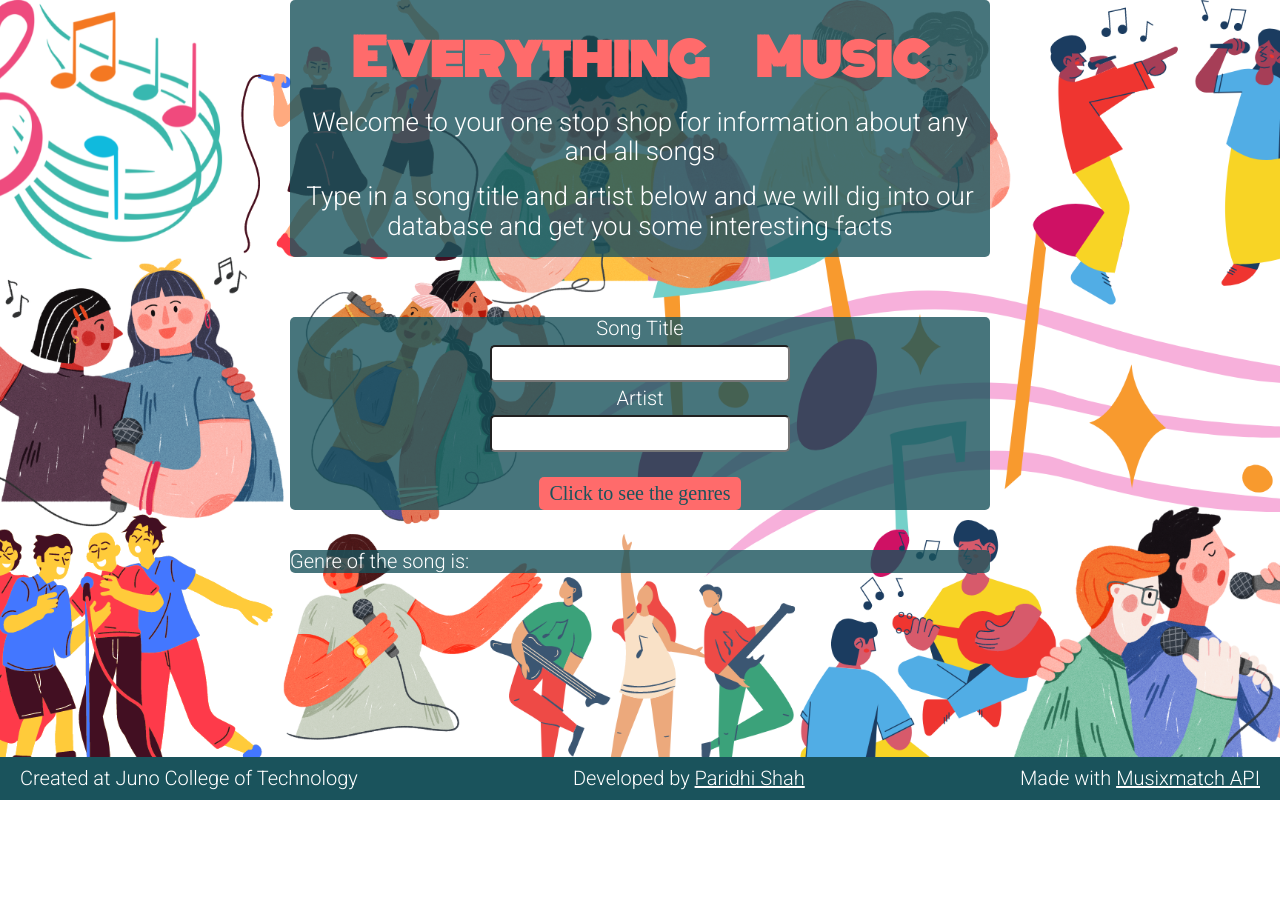
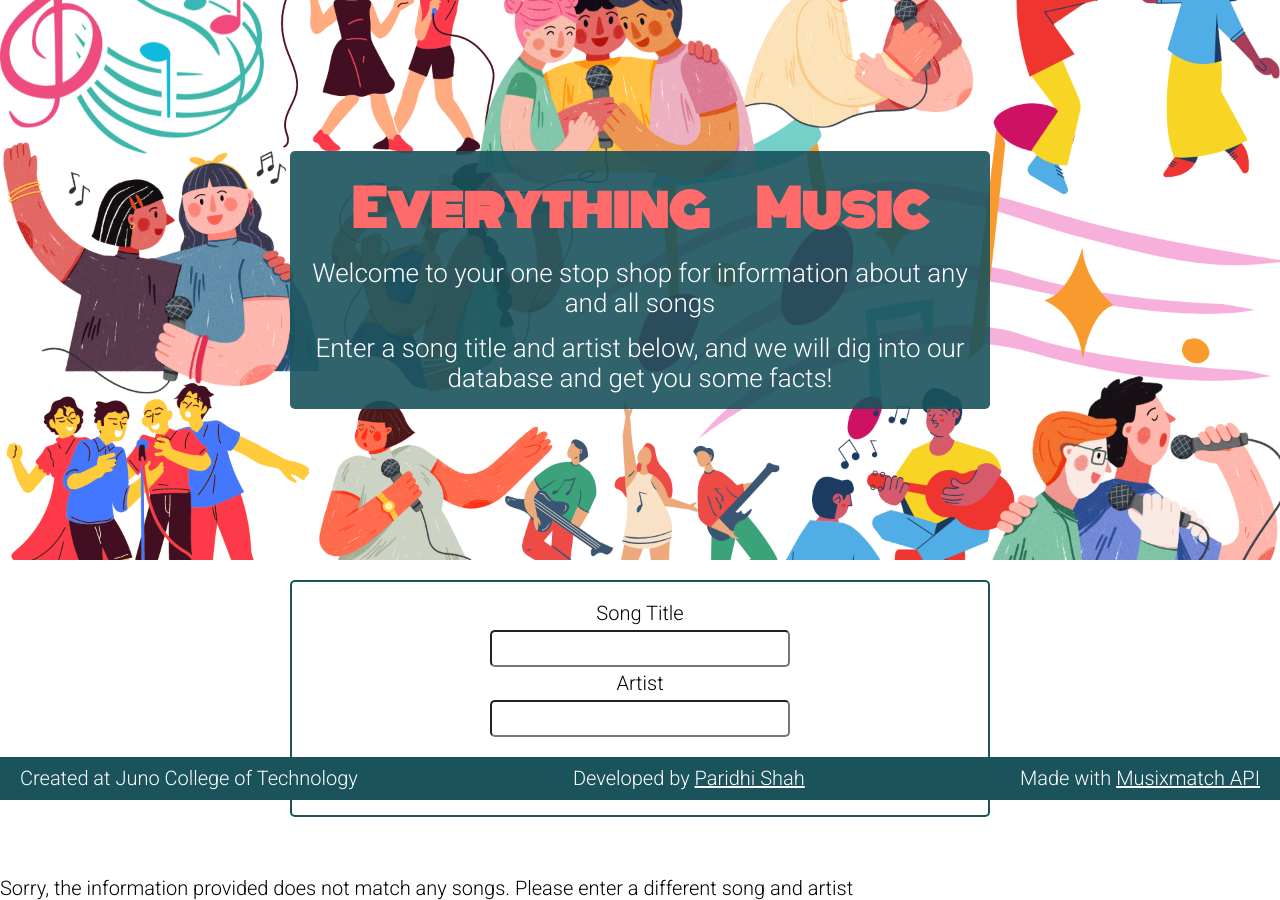
Before and after one commit to paridhishah96/projectThree, a React (Create React App) app: page / in a window 1280 px wide. Before the commit the page ends 800 px from the top, so only its background shows below. Built offline with nearby package versions, Linux system fonts and the light colour scheme.

Commit message:
added and organized everything into components and some css

```diff
--- a/package.json
+++ b/package.json
@@ -3,6 +3,7 @@
   "version": "0.1.0",
   "private": true,
   "dependencies": {
+    "@fortawesome/free-solid-svg-icons": "^6.1.2",
     "@testing-library/jest-dom": "^5.16.5",
     "@testing-library/react": "^13.3.0",
     "@testing-library/user-event": "^13.5.0",
--- a/public/index.html
+++ b/public/index.html
@@ -10,11 +10,13 @@
 		content="Web site created using create-react-app"
 	/>
 	<title>Everything Music</title>
+
+	<script src="https://kit.fontawesome.com/319714ae3d.js" crossorigin="anonymous"></script>
 </head>
 	<html>
 		<body>
 			<noscript>You need to enable JavaScript to run this app.</noscript>
 			<div id="root"></div>
 		</body>
+	</html>
 </html>
-</html>
--- a/src/App.css
+++ b/src/App.css
@@ -33,17 +33,10 @@ button {
 
 html {
   font-size: clamp(1rem, 1.25rem, 4rem);
-  background-image: url(./assets/backgroundImage.png);
-  background-position: center;
-  background-repeat: no-repeat;
-  background-size: cover;
 }
 
 body {
   font-family: 'Roboto', sans-serif;
-
-  height: 100vh;
-  position: relative;
 
 }
 
@@ -64,7 +57,7 @@ button,
 p {
   margin: 0;
   padding: 0;
-  color: #ffffff;
+  color: #000;
 }
 
 ul {
@@ -78,8 +71,21 @@ a {
 
 /* header styling */
 
+header {
+  background: url(./assets/backgroundImage.png);
+  background-attachment: scroll;
+  background-position: center;
+  background-repeat: no-repeat;
+  background-size: cover;
+  height: 70vh;
+  display: flex;
+  flex-direction: column;
+  align-items: center;
+  justify-content: center;
+}
+
 header .wrapper {
-  background-color: rgba(26, 83, 92, 0.8);
+  background-color: rgba(26, 83, 92, 0.9);
   border-radius: 5px;
 
 }
@@ -91,10 +97,11 @@ h1 {
   padding-bottom: 1rem;
   font-size: 2.5rem;
   word-spacing: 2rem;
+
 }
 
 header p {
-
+  color: white;
   font-size: 1.3rem;
   padding-bottom: 0.75rem;
   text-align: center;
@@ -103,16 +110,14 @@ header p {
 /* form styling */
 
 form {
-  margin-top: 3rem;
-  background-color: rgba(26, 83, 92, 0.8);
+	margin: 1rem 0 3rem;
+	padding: 1rem 0 ;
+	display: flex;
+	flex-direction: column;
+	justify-content: center;
+	align-items: center;
+  border: #1A535C 2px solid;
   border-radius: 5px;
-
-  display: flex;
-  flex-direction: column;
-  text-align: center;
-  justify-content: center;
-  align-items: center;
-
 }
 
 input label {
@@ -126,37 +131,51 @@ form input {
   width: 300px;
   padding: 0.25rem 0;
   border-radius: 5px;
+	text-align: center;
+
 }
 
 form button {
   margin-top: 1rem;
-  background-color: #ff6b6b;
-  color: #1A535C;
+  background-color: #1A535C;
+  color: #ffffff;
   border-radius: 5px;
   padding: 0.25rem 0.5rem;
 }
 
 /* results section styling */
 .result {
-  background-color: rgba(26, 83, 92, 0.8);
-  border-radius: 5px;
-  margin-top: 2rem;
+  margin-bottom: 3rem;
+}
+
+.result ul {
+	padding: 1rem 0 1rem 1rem;
+}
+
+.result li {
+	padding-bottom: 0.5rem;
+}
+
+.result li span {
+	text-transform: capitalize;
+	font-weight: bold;
 }
 
 
 /* footer styling */
 
 footer {
-  position: absolute;
+  position: fixed;
   bottom: 0;
   width: 100%;
   display: flex;
   justify-content: space-between;
   align-items: center;
+  margin-top: 3rem;
   background-color: #1A535C;
-  color: white;
 }
 
 footer p {
   padding: 0.5rem 1rem;
+  color: white;
 }
--- a/src/App.js
+++ b/src/App.js
@@ -2,15 +2,19 @@ import './App.css';
 import Footer from './Footer';
 import Header from './Header';
 import { useState } from 'react';
+import Result from './Result';
+import Form from './Form';
+
+
 
 const apiKey = "f1fc157fc587725a2aa64311ce48541f"
-const apiUrlTwo = "https://quiet-ridge-74718.herokuapp.com/http://api.musixmatch.com/ws/1.1/matcher.track.get";
+const apiUrl = "https://quiet-ridge-74718.herokuapp.com/http://api.musixmatch.com/ws/1.1/matcher.track.get";
 
 
 function App() {
 const [ userInputTitle, setUserInputTitle] = useState("");
 const [ userInputArtist, setUserInputArtist] = useState("");
-const [genre, setGenre] = useState([])
+const [ track, setTrack ] = useState({})
 
 function handleTitleInputChange (e) {
   setUserInputTitle(e.target.value)
@@ -20,16 +24,16 @@ function handleArtistInputChange (e) {
 	setUserInputArtist(e.target.value)
 }
 
-function handleClick (e) {
+function handleSubmit (e) {
 	e.preventDefault();
 
-	const urlTwo = new URL(apiUrlTwo);
-	urlTwo.search = new URLSearchParams({
+	const url = new URL(apiUrl);
+	url.search = new URLSearchParams({
 		apikey: apiKey,
 		q_track: userInputTitle,
 		q_artist: userInputArtist
 });
-  fetch(urlTwo)
+	fetch(url)
 		.then(function (response) {
 			if (response.ok) {
 				return response.json();
@@ -38,8 +42,9 @@ function handleClick (e) {
 			}
 		})
 			.then(function (jsonData) {
-          console.log(jsonData);
-          setGenre(jsonData.message.body.track.primary_genres.music_genre_list[0].music_genre.music_genre_name)
+				console.log(jsonData.message.body.track);
+				setTrack(jsonData.message.body.track)
+
 			})
 			.catch(function (error) {
 				console.log(error)
@@ -50,21 +55,32 @@ function handleClick (e) {
   	return (
 		<div className="App">
 			<Header />
-      <div className='wrapper'>
-        <form onClick={handleClick}>
-          <label htmlFor="songName">Song Title</label>
-          <input onChange={handleTitleInputChange}  type="songName" name="songName" />
 
-          <label htmlFor="artistName">Artist</label>
-          <input onChange={handleArtistInputChange}  type="artistName" name="artistName" />
 
-          <button > Click to see the genres</button>
-        </form>
-      </div>
-      <p className='result wrapper'>Genre of the song is: {genre}</p>
+
+
+			<Form handleTitleInputChange={handleTitleInputChange} handleArtistInputChange={handleArtistInputChange} handleSubmit={handleSubmit} />
+			{
+				track.track_name
+				?
+				<Result trackName={track.track_name} artistName={track.artist_name} albumName={track.album_name} trackLyrics={track.track_share_url} trackGenre={track.primary_genres.music_genre_list[0].music_genre.music_genre_name} />
+				:
+				<p>Sorry, the information provided does not match any songs. Please enter a different song and artist</p>
+			}
+
 			<Footer />
 		</div>
   	);
 }
 
 export default App;
+
+
+// add routes to :
+// get top songs by country (have continent?) https://developer.musixmatch.com/documentation/api-reference/track-chart-get
+// get album discography https://developer.musixmatch.com/documentation/api-reference/artist-albums-get
+// song information http://api.musixmatch.com/ws/1.1/matcher.track.get // already done
+// artist information https://developer.musixmatch.com/documentation/api-reference/artist-search
+//
+//
+//
--- /dev/null
+++ b/src/Form.js
@@ -0,0 +1,17 @@
+const Form = ({handleTitleInputChange, handleArtistInputChange,handleSubmit }) => {
+    return (
+        <div className='wrapper'>
+			<form onSubmit={handleSubmit}>
+				<label htmlFor="songName">Song Title</label>
+				<input onChange={handleTitleInputChange}  type="songName" name="songName" required />
+
+				<label htmlFor="artistName">Artist</label>
+				<input onChange={handleArtistInputChange}  type="artistName" name="artistName" required/>
+
+				<button>Submit</button>
+			</form>
+		</div>
+    )
+}
+
+export default Form;
--- a/src/Header.js
+++ b/src/Header.js
@@ -4,7 +4,7 @@ const Header = () => {
             <div className="wrapper">
                 <h1>Everything Music</h1>
                 <p>Welcome to your one stop shop for information about any and all songs</p>
-                <p>Type in a song title and artist below and we will dig into our database and get you some interesting facts</p>
+                <p>Enter a song title and artist below, and we will dig into our database and get you some facts!</p>
             </div>
         </header>
     )
--- /dev/null
+++ b/src/Result.js
@@ -0,0 +1,30 @@
+// Result component that appends if we GET track information from API
+
+const Result = ({trackName, artistName, albumName, trackLyrics, trackGenre}) => {
+    return (
+        <section className='result wrapper'>
+            <p>Some details about the song:</p>
+			<ul>
+				<li>
+					<p>	Name of the Song: <span>{trackName}</span></p>
+				</li>
+				<li>
+					<p>	Artist Name: <span>{artistName}</span></p>
+				</li>
+				<li>
+					<p>	Album Name: <span>{albumName}</span></p>
+				</li>
+				<li>
+					<p>
+						Lyrics: <a target="_blank" href={trackLyrics}>Click here</a>
+					</p>
+				</li>
+				<li>
+					<p>Genre of the song is: <span>{trackGenre}</span></p>
+				</li>
+			</ul>
+		</section>
+    )
+}
+
+export default Result;
```
Also changed, not shown: 1 other file (tests, documents, lock files or other folders). Lines whose indentation alone changed are shown as unchanged.
